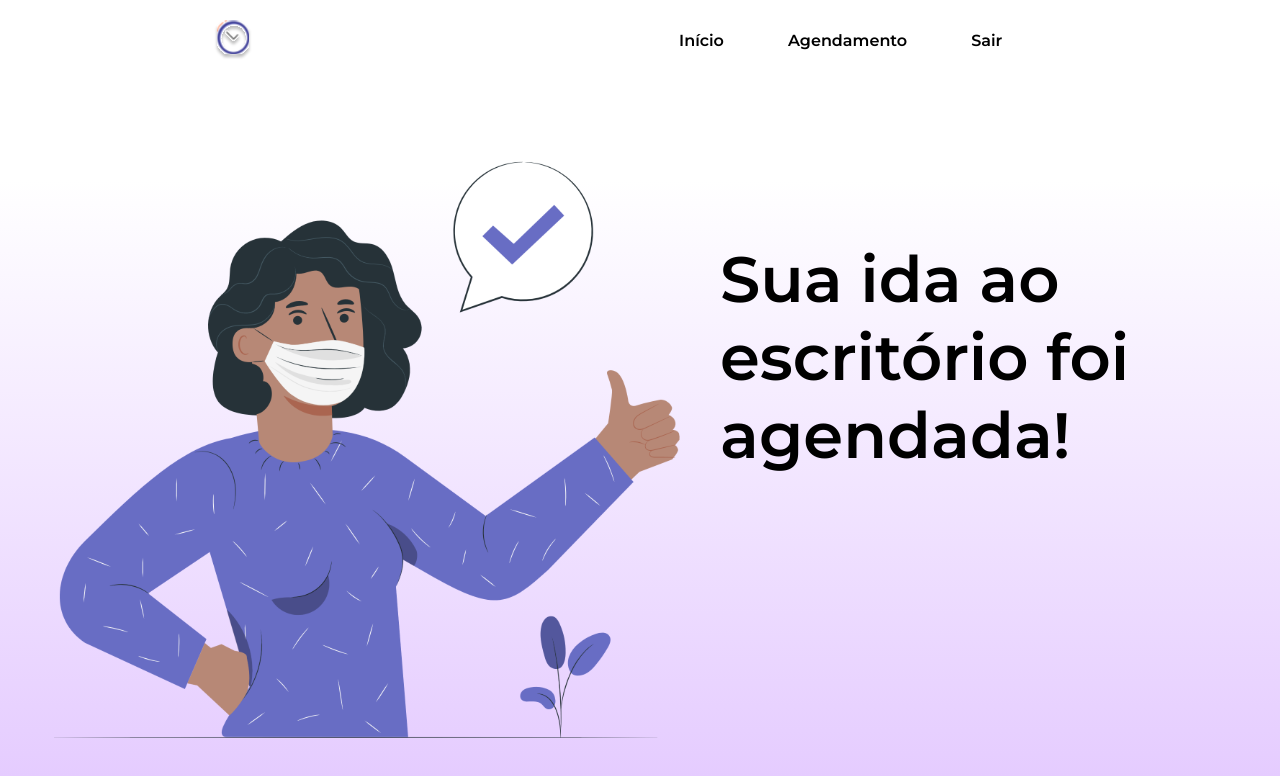
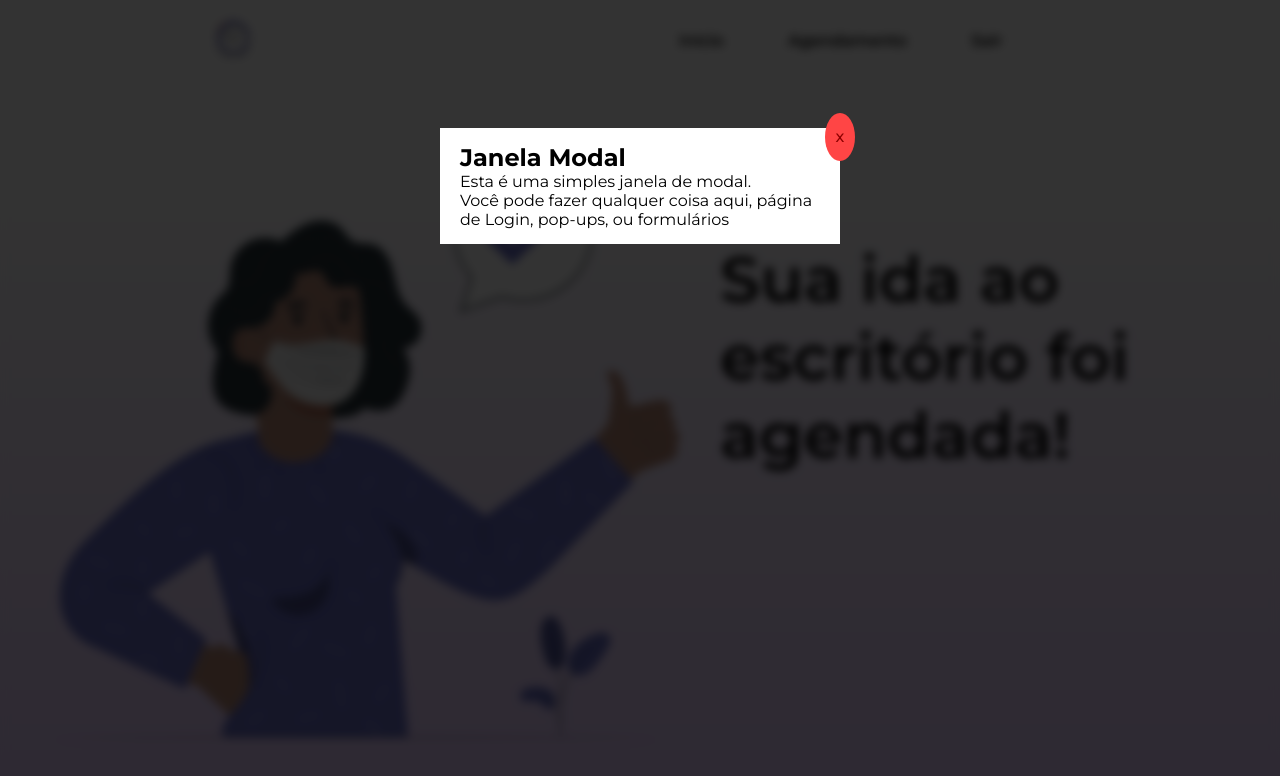
Before and after one commit to FuentesRichard/squad-31, a React (Create React App) app in the folder PoC/Frontend/: page /confirmacao in a window 1280 px wide. Shown: the top 776 px of the page. Built offline with nearby package versions, Linux system fonts and the light colour scheme.

Commit message:
Teste Modal

```diff
--- a/PoC/Frontend/src/pages/Agendamento.tsx
+++ b/PoC/Frontend/src/pages/Agendamento.tsx
@@ -113,7 +113,7 @@ export function Agendamento() {
                 min="08:00:00:00"
                 max="06:00:00:00"
                 required
-              />
+              />href="#fechar"
             </div>
           </div>
           <button id="botao" type="submit" onClick={pesquisa}>
--- a/PoC/Frontend/src/pages/Confirmacao.tsx
+++ b/PoC/Frontend/src/pages/Confirmacao.tsx
@@ -2,9 +2,27 @@ import "../styles/Confirmacao.scss";
 import relogioSVG from "../images/Relogio.svg";
 import Pessoa from '../images/Person(Confirmacao).svg';
 
+type event = {
+   target: any
+ }
+
+function popup(event: event) {
+   let fechar = document.getElementById('abrirModal');
+   if (fechar) fechar.id = "fecharModal";
+}
+
 export function Confirmacao() {
   return (
     <div id="page-confirmacao">
+      <div id="abrirModal" className="modal">
+         <div>
+            <button onClick={popup} title="Fechar" className="fechar">x</button>
+            <h2>Janela Modal</h2>
+            <p>Esta é uma simples janela de modal.</p>
+            <p>Você pode fazer qualquer coisa aqui, página de Login, pop-ups, ou formulários</p>
+         </div>
+      </div>
+
       <header>
             <img src={relogioSVG} alt="relogio"></img>
             <nav>
@@ -21,7 +39,7 @@ export function Confirmacao() {
                </ul>
             </nav>
          </header>
-         <div id="mensagem">
+      <div id="mensagem">
             <img src={Pessoa} alt="Pessoa de mascara" />
             <p>Sua ida ao escritório foi agendada!</p>
          </div>
--- a/PoC/Frontend/src/styles/Confirmacao.scss
+++ b/PoC/Frontend/src/styles/Confirmacao.scss
@@ -2,6 +2,51 @@
   height: 100vh;
   background: linear-gradient(180deg, #FFFFFF 22.51%, #E4CAFF 100%);
   overflow: hidden;
+
+  .modal {
+    position: fixed;
+    top: 0;
+    right: 0;
+    bottom: 0;
+    left: 0;
+    font-family: Arial, Helvetica, sans-serif;
+    background: rgba(0,0,0,0.8);
+    backdrop-filter: blur(5px);
+    z-index: 99999;
+    -webkit-transition: opacity 400ms ease-in;
+    -moz-transition: opacity 400ms ease-in;
+    transition: opacity 400ms ease-in;
+    pointer-events: none;
+
+    div {
+      cursor: pointer;
+      z-index: 99999;
+      width: 400px;
+      position: relative;
+      margin: 10% auto;
+      padding: 15px 20px;
+      background: #fff;
+    }
+
+    .fechar {
+      z-index: 99999;
+      position: absolute;
+      width: 30px;
+      right: -15px;
+      top: -20px;
+      text-align: center;
+      line-height: 30px;
+      margin-top: 5px;
+      background: #ff4545;
+      border-radius: 50%;
+      font-size: 16px;
+      color: #8d0000;
+    }
+  }
+
+  #fecharModal {
+    opacity: 0;
+  }
 
   header {
     background-color: #FFF;
```
